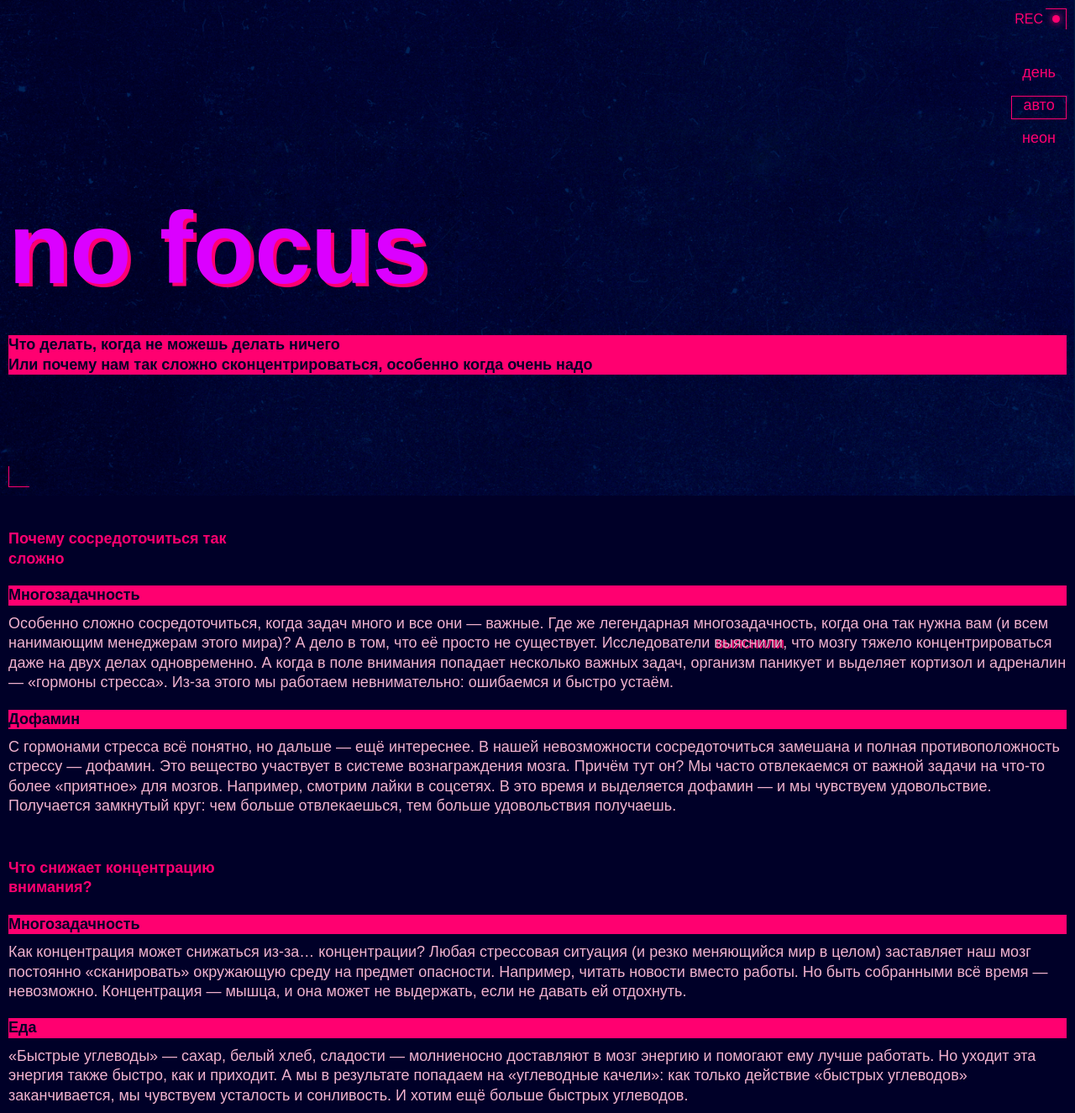
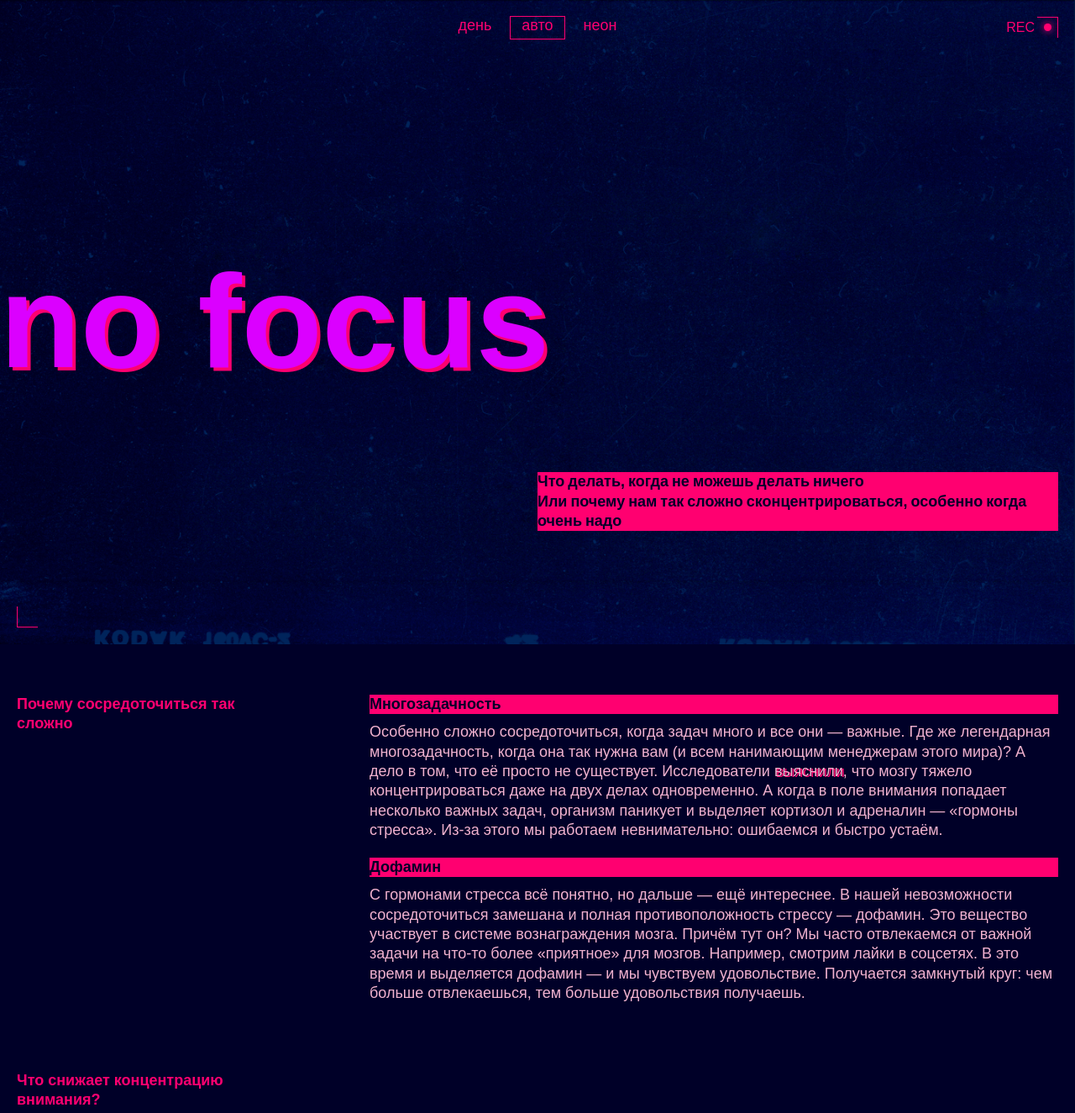
Before and after one commit to omnix-progect/slozhno-sosredotochitsya-fd, a plain HTML site: page index.html in a window 1280 px wide. Shown: the top 1325 px of the page at 84% size. Drawn offline with Linux system fonts and the light colour scheme.

Commit message:
v3 no sustain

```diff
--- a/index.html
+++ b/index.html
@@ -47,8 +47,8 @@
           no focus
         </h1>
       </div>
-      <div class="header_text">
-        <p class="title-decor">
+      <div class="header_text_position">
+        <p class="header_text title-decor">
           Что делать, когда не можешь делать ничего<br>
           Или почему нам так сложно сконцентрироваться, особенно когда очень надо
         </p>
@@ -80,7 +80,7 @@
             С гормонами стресса всё понятно, но дальше — ещё интереснее. В нашей невозможности сосредоточиться замешана и полная противоположность стрессу — дофамин. Это вещество участвует в системе вознаграждения мозга. Причём тут он? Мы часто отвлекаемся от важной задачи на что-то более «приятное» для мозгов. Например, смотрим лайки в соцсетях. В это время и выделяется дофамин — и мы чувствуем удовольствие. Получается замкнутый круг: чем больше отвлекаешься, тем больше удовольствия получаешь.
           </p>
       </section>
-      <section class="main_content ">
+      <section class="main_content reset-colums">
         <h3 class="content_name accent">
           Что снижает концентрацию <br> внимания?
         </h3>
@@ -158,18 +158,18 @@
             </p>
           </aside>
         </div>
-        <aside class="content_name">
-          <h3 class="content_name title-decor">
+      </section>
+      <section class="pictures">
+          <h3 class="pictures_title title-decor">
             А можно в картинках?
           </h3>
           <div class="gallery">
-            <img src="./images/sunset.png" alt="Вечерний закат на берегу моря" class="gallery_item" loading="lazy">
-            <img src="./images/ice-cream.png" alt="Милое мороженное с лицами" class="gallery_item" loading="lazy">
-            <img src="./images/tape.png" alt="Кассета для плеера" class="gallery_item" loading="lazy">
-            <img src="./images/books.png" alt="Стопка книг" class="gallery_item" loading="lazy">
-            <img src="./images/street.png" alt="Улица посселка" class="gallery_item" loading="lazy">
+            <img src="./images/sunset.png" alt="Вечерний закат на берегу моря" class="gallery_item sunset" loading="lazy">
+            <img src="./images/ice-cream.png" alt="Милое мороженное с лицами" class="gallery_item ice-cream" loading="lazy">
+            <img src="./images/tape.png" alt="Кассета для плеера" class="gallery_item tape" loading= "lazy">
+            <img src="./images/books.png" alt="Стопка книг" class="gallery_item books" loading="lazy">
+            <img src="./images/street.png" alt="Улица посселка" class="gallery_item street" loading="lazy">
           </div>
-        </aside>
       </section>
     </main>
     <footer class="footer corned">
--- a/styles/style.css
+++ b/styles/style.css
@@ -9,33 +9,30 @@
   background-position: center;
   background-size: cover;
   background-repeat: no-repeat;
-  padding: var(--padding-block);
+  padding: var(--indent-block);
   position: relative;
   display: grid;
-  grid-template-columns: 1fr 1fr;
-  grid-template-rows: 1fr min-content 1fr;
+  grid-template-columns: 1fr;
+  grid-template-rows: minmax(calc(238px - var(--indent-block)), auto) min-content minmax(calc(238px - var(--indent-block)), auto);
   z-index: 1;
 }
 
 .header__theme-menu{
-  display: flex;
+  display: grid;
   grid-column:span 2;
-  align-items: flex-end;
-  justify-content: flex-end;
-  flex-direction: column;
-  padding: 66px 0px;
+  align-items: center;
 }
+
 .header__theme-menu-list{
-  display: flex;
+  display: grid;
   list-style: none;
   gap: 13px;
-  flex-direction: column;
   align-items: center;
-  justify-content: center;
+  justify-content: end;
 }
 
 .header__theme-menu-button{
-  display: flex;
+  display: grid;
   justify-content: center;
   background-color: transparent;
   border: none;
@@ -66,9 +63,13 @@
   line-height: 82.5%;
 }
 
+.header_text_position{
+  display: grid;
+  align-items: center;
+}
+
 .header_text{
-  grid-column: span 2;
-  padding: 55px 0px 66px;
+  grid-column: 2;
 }
 
 .title-decor{
@@ -87,8 +88,8 @@
   text-transform: uppercase;
   color: var(--accent-color);
   line-height: 25px;
-  right: var(--padding-block);
-  top: var(--padding-block);
+  right: var(--indent-block);
+  top: var(--indent-block);
   align-items: center;
 }
 
@@ -105,8 +106,8 @@
 
 .corned::before, .corned::before{
   content: '';
-  bottom: var(--padding-block);
-  left: var(--padding-block);
+  bottom: var(--indent-block);
+  left: var(--indent-block);
   position: absolute;
   display: block;
   inline-size: 25px;
@@ -117,8 +118,8 @@
 
 .corned::after, .corned::after{
   content: '';
-  top: var(--padding-block);
-  right: var(--padding-block);
+  top: var(--indent-block);
+  right: var(--indent-block);
   position: absolute;
   display: block;
   inline-size: 25px;
@@ -128,18 +129,16 @@
 }
 
 .block_content{
-  padding: 40px var(--padding-block);
+  padding: 40px var(--indent-block);
   display: grid;
   gap: 50px;
   background-color: var(--section-backround-color);
 }
 .main_content{
-  display: flex;
-  flex-direction: column;
+  display: grid;
   gap: 20px;
-  flex-wrap: nowrap;
-  align-items: flex-start;
-  justify-content: flex-start;
+  align-items: start;
+  justify-content: start;
 }
 .accent{
   color: var(--accent-color);
@@ -183,12 +182,14 @@
 
 .gallery_item{
   inline-size: 100%;
+  object-fit: cover;
+  height: 100%;
 }
 
 .footer{
   position: relative;
   display: grid;
-  padding: var(--padding-block);
+  padding: var(--indent-block);
   background-color: var(--section-backround-color);
   align-content: center;
   min-block-size: 667px;
@@ -202,3 +203,126 @@
   line-height: 82.5%;
   text-shadow: 2px 2px 0px var(--accent-color);
 }
+
+@media (width >= 768px){
+  :root{
+    --indent-block: 20px;
+  }
+  .header{
+    grid-template-rows: minmax(calc(462px - var(--indent-block)), auto) min-content minmax(calc(462px - var(--indent-block)), auto);
+  }
+
+  .header_title{
+    margin-left: calc(-1 * var(--indent-block));
+  }
+
+  .header_title h1{
+    font-size: clamp(7.5rem, 0.5625rem + 14.4531vw, 9.8125rem);
+  }
+
+  .header_text_position{
+    grid-template-columns: 1fr 1fr;
+  }
+
+  .header_text{
+    grid-column: 2;
+  }
+
+  .block_content{
+    padding: 60px var(--indent-block);
+    gap: 80px;
+  }
+
+  .main_content{
+    grid-template-columns: 1fr 1fr 1fr;
+    gap: 20px;
+  }
+
+  .content{
+    grid-column: 2 / 4;
+  }
+
+  .reset-colums h3{
+    grid-column: 1;
+  }
+
+  .reset-colums .content{
+    grid-column: 1 / 4;
+  }
+  .about{
+    grid-column: 2 / 4;
+  }
+
+  .pictures{
+    display: grid;
+    grid-template-columns: repeat(3, 1fr);
+  }
+
+  .pictures_title{
+    grid-column: 1 / 4;
+  }
+
+  .gallery{
+    grid-template-columns: repeat(3, 1fr);
+    grid-column: 1 / 4;
+    display: grid;
+    gap: 20px;
+    padding-top: 20px;
+  }
+
+  .sunset{
+    grid-column: 1 / 3;
+  }
+
+  .ice-cream{
+    grid-column: 3;
+    grid-row: 1 /3;
+  }
+
+  .tape{
+    grid-column: 1;
+    grid-row: 2 / 4;
+  }
+
+  .street{
+    grid-column: 2 / 4;
+    grid-row: 3;
+  }
+
+  .footer{
+    min-block-size: 1024px;
+  }
+}
+
+@media (width >= 1024px){
+  .header{
+    grid-template-rows: minmax(calc(319px - var(--indent-block)), auto) min-content minmax(calc(319px - var(--indent-block)), auto);
+  }
+
+  .header__theme-menu{
+    align-items: start;
+  }
+
+  .header__theme-menu-list{
+    justify-content: center;
+    grid-auto-flow: column;
+    gap: 10px;
+  }
+
+  .header_text{
+    grid-column: 2;
+    word-spacing: -1px;
+  }
+
+  .reset-colums h3{
+    grid-column: 1 / 4;
+  }
+
+  .reset-colums .content{
+    grid-column: initial;
+  }
+
+  .footer{
+    min-block-size: 768px;
+  }
+}
--- a/styles/variables.css
+++ b/styles/variables.css
@@ -4,7 +4,7 @@
 */
 :root{
   --accent-color: #FF0070;
-  --padding-block: 10px;
+  --indent-block: 10px;
   --section-text-color: #F1B2CE;
   --section-backround-color: #000028;
   --title-color: #DB00FF;
```
